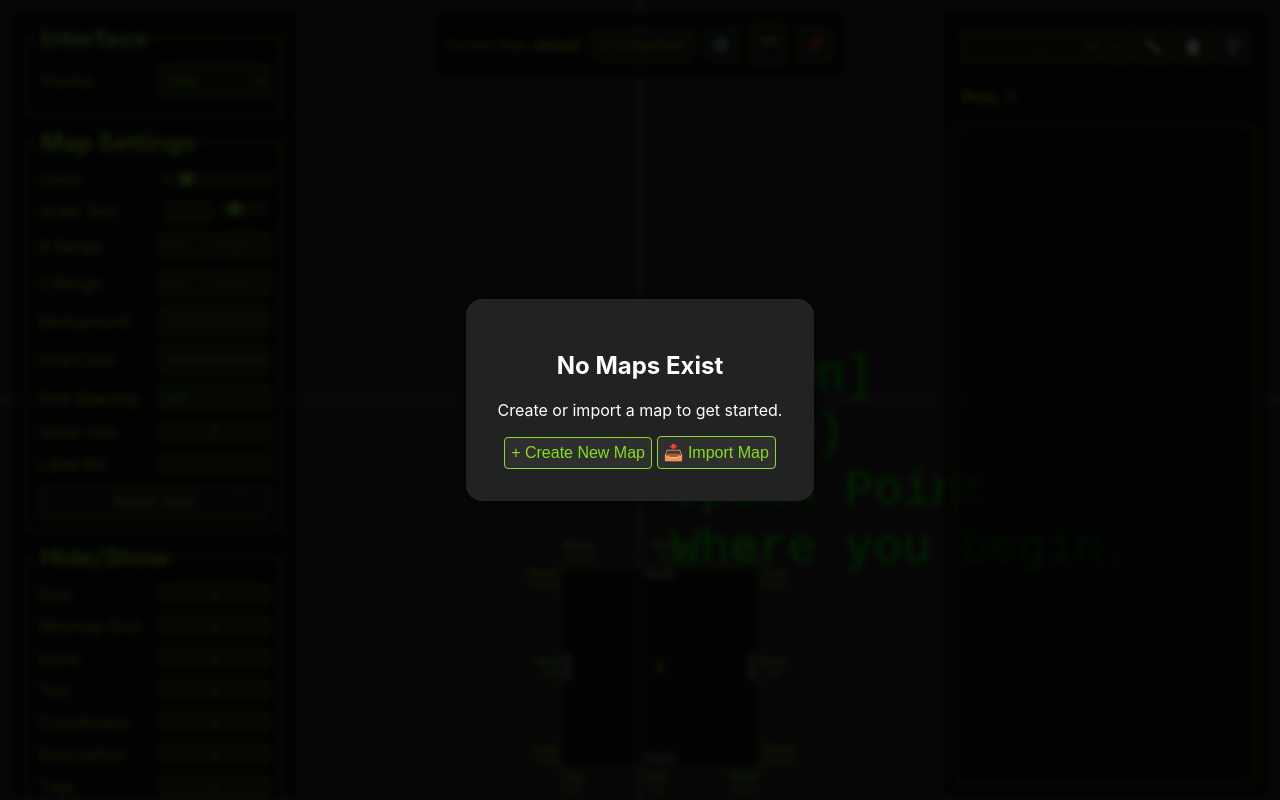
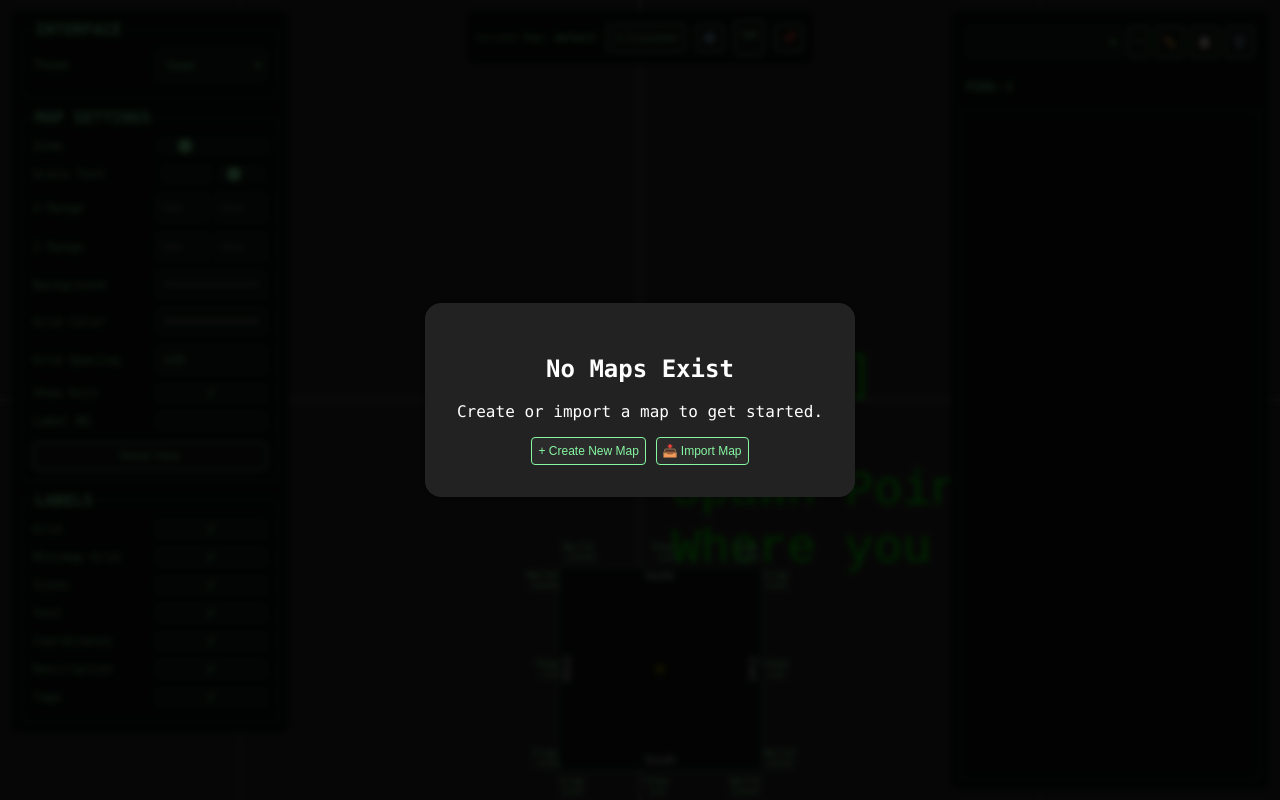
Before and after one commit to sofluous/Mapitmine, a plain HTML site: page index.html in a window 1280 px wide. Drawn offline with Linux system fonts and the light colour scheme.

Commit message:
Update index.html

```diff
--- a/index.html
+++ b/index.html
@@ -1,7 +1,5 @@
 <!DOCTYPE html>
 <html lang="en">
-<link href="https://fonts.googleapis.com/css2?family=Space+Mono:ital,wght@0,400;0,700;1,400;1,700&display=swap"
-    rel="stylesheet">
 <link href="https://fonts.googleapis.com/css2?family=Space+Mono:ital,wght@0,400;0,700;1,400;1,700&display=swap"
     rel="stylesheet">
 
@@ -10,44 +8,73 @@
     <title>Minecraft Map Viewer</title>
     <style>
         :root {
-            --color-primary: rgb(135, 221, 31);
-            --color-secondary: rgb(83, 24, 186);
-            --color-tertiary: rgb(177, 82, 9);
-
-            --color-bg: #1e1e1e;
-            --color-panel: rgba(0, 0, 0, 0.6);
-            --color-hover-highlight: rgba(44, 72, 9, 0.822);
-            --color-input: rgba(44, 72, 9, 0.47);
-            --color-control-bg: rgba(255, 255, 255, 0.06);
-
-            --color-text-heading: var(--color-primary);
-            --color-text: var(--color-primary);
-            --color-grid: #444444;
-            --color-axis: #ffffff88;
-            --color-pin: var(--color-tertiary);
-            --color-border: var(--color-primary);
-
+            /* MonoSpec palette */
+            --ms-bg: #0a0f0a;
+            --ms-hud: #86f7a2;
+            --ms-hud-dim: #3bbf73;
+            --ms-hud-faint: #1f6b43;
+            --ms-accent: #e3ff7a;
+            --ms-warn: #f7c986;
+            --ms-card-bg: #0a130d;
+            --ms-grid: rgba(134, 247, 162, 0.06);
+            --ms-scan: rgba(134, 247, 162, 0.04);
+            --ms-shadow: rgba(0, 0, 0, 0.5);
+
+            /* Typography */
+            --font-ui: ui-monospace, SFMono-Regular, Menlo, Monaco, Consolas, "Liberation Mono", "Courier New", monospace;
+
+            /* 2) MapItMine tokens ALIASED to MonoSpec */
+            --color-bg: var(--ms-bg);
+            --color-panel: var(--ms-card-bg);
+            --color-control-bg: rgba(255, 255, 255, 0.04);
+            /* subtle control base */
+            --color-input: rgba(134, 247, 162, 0.06);
+            --color-hover-highlight: rgba(134, 247, 162, 0.10);
+
+            --color-text-heading: var(--ms-hud);
+            --color-text: var(--ms-hud);
+            --color-grid: var(--ms-grid);
+            --color-axis: rgba(255, 255, 255, 0.33);
+            --color-pin: var(--ms-accent);
+            --color-border: var(--ms-hud-faint);
+            --color-primary: var(--ms-hud);
+            /* primary = HUD green */
+            --color-secondary: var(--ms-accent);
+            /* accent pop */
+            --color-tertiary: var(--ms-warn);
+            /* warm callouts */
+
+            /* Spacing (tighter, MonoSpec-ish) */
             --space-xs: 4px;
             --space-sm: 6px;
-            --space-md: 12px;
-            --space-lg: 24px;
-
-            --font-sm: 12px;
-            --font-md: 16px;
-            --font-base: 13px;
-
+            --space-md: 10px;
+            --space-lg: 16px;
+
+            /* Font sizes (tighter) */
+            --font-sm: 10px;
+            --font-base: 12px;
+            --font-md: 12px;
+
+            /* Radius / inputs */
             --input-radius: 4px;
-            --input-padding: 4px;
-
-            --font-type-monospace: "Space Mono", monospace;
-        }
-
+            --input-padding: 6px;
+
+            /* Effects */
+            --panel-gradient: linear-gradient(180deg, rgba(134, 247, 162, 0.06), rgba(134, 247, 162, 0));
+            --panel-inset: inset 0 0 0 2px rgba(0, 0, 0, 0.35);
+        }
+
+        /* Optional light theme stays, but with toned mapping */
         [data-theme="light"] {
             --color-bg: #ffffff;
-            --color-panel: rgba(255, 255, 255, 0.85);
-            --color-text: #000000;
-            --color-grid: #cccccc;
-            --color-axis: #00000088;
+            --color-panel: rgba(0, 0, 0, 0.06);
+            --color-text: #0b2816;
+            --color-text-heading: #145c36;
+            --color-grid: #d6e9df;
+            --color-axis: #145c3688;
+            --color-border: #93d9b1;
+            --color-control-bg: rgba(0, 0, 0, 0.04);
+            --color-input: rgba(20, 92, 54, 0.08);
         }
 
         html,
@@ -56,7 +83,7 @@
             overflow: hidden;
             background: var(--color-bg);
             color: var(--color-text);
-            font-family: "Inter", sans-serif;
+            font-family: var(--font-ui);
         }
 
         #settings,
@@ -437,7 +464,7 @@
         }
 
         fieldset {
-            border: 1px solid var(--color-text-heading);
+            border: 1px solid var(--color-border);
             padding: var(--space-md);
             gap: var(--space-sm);
             display: flex;
@@ -591,13 +618,12 @@
 </head>
 
 <body data-theme="dark">
+
     <!-- =================== 🌐 GLOBAL UI PANELS =================== -->
-
     <!-- UI: Settings Sidebar -->
-
     <div id="settings">
         <fieldset>
-            <legend>Interface</legend>
+            <legend>INTERFACE</legend>
             <div class="grid-form">
                 <label for="themeSelector">Theme</label>
                 <select id="themeSelector">
@@ -608,7 +634,7 @@
         </fieldset>
 
         <fieldset>
-            <legend>Map Settings</legend>
+            <legend>MAP SETTINGS</legend>
             <div class="grid-form">
                 <label for="zoom">Zoom</label>
                 <input type="range" id="zoom" min="0.25" max="5" step="0.01" value="1">
@@ -642,7 +668,7 @@
         </fieldset>
 
         <fieldset>
-            <legend>Hide/Show</legend>
+            <legend>LABELS</legend>
             <div class="grid-form">
                 <label for="showGrid">Grid</label>
                 <input type="checkbox" id="showGrid" checked>
@@ -689,7 +715,7 @@
         <!-- 📌 Pins Header -->
         <div class="pin-panel-header pin-list-header">
             <div class="pin-header-left">
-                <strong>Pins:</strong> <span id="pinCount">0</span>
+                <strong>PINS:</strong> <span id="pinCount">0</span>
             </div>
             <div class="pin-filters">
                 <!-- Placeholder for future filters -->
```
